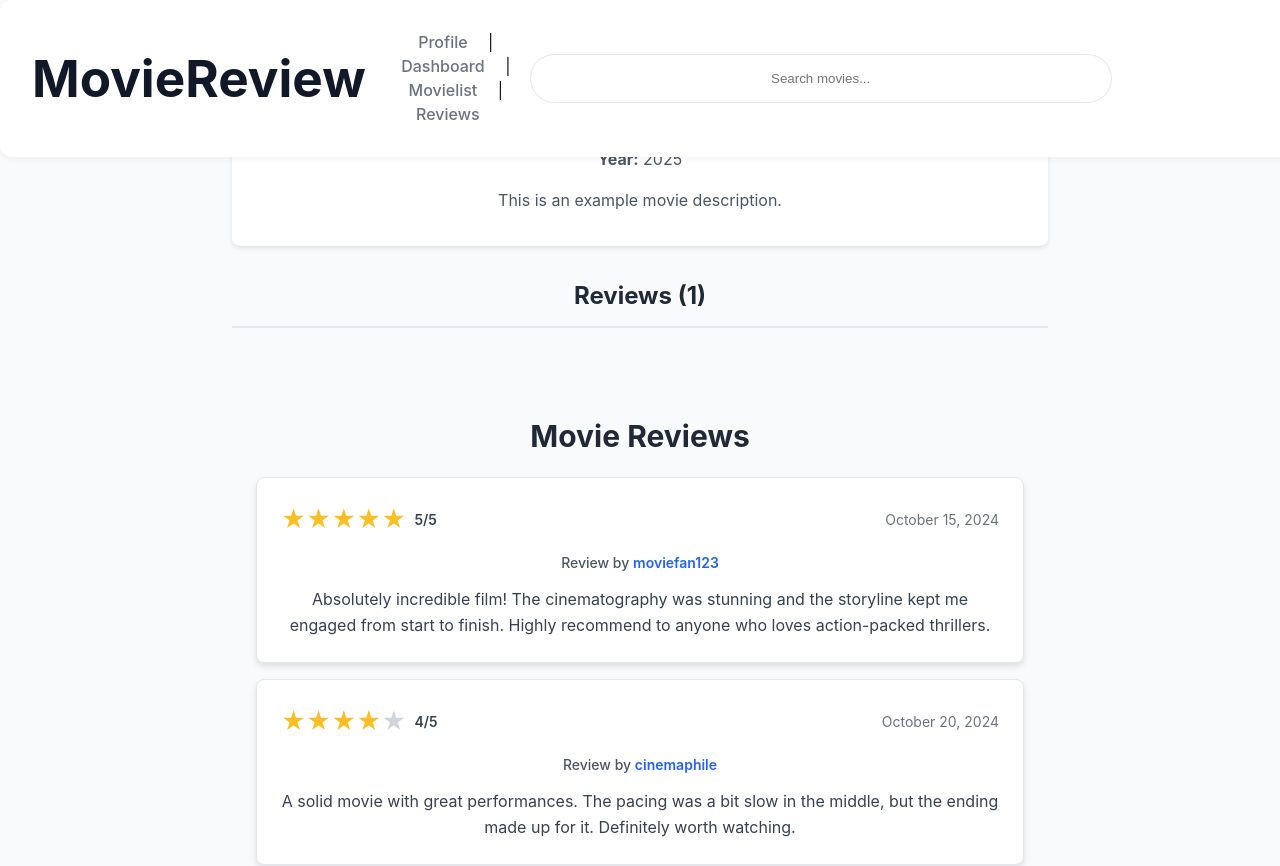
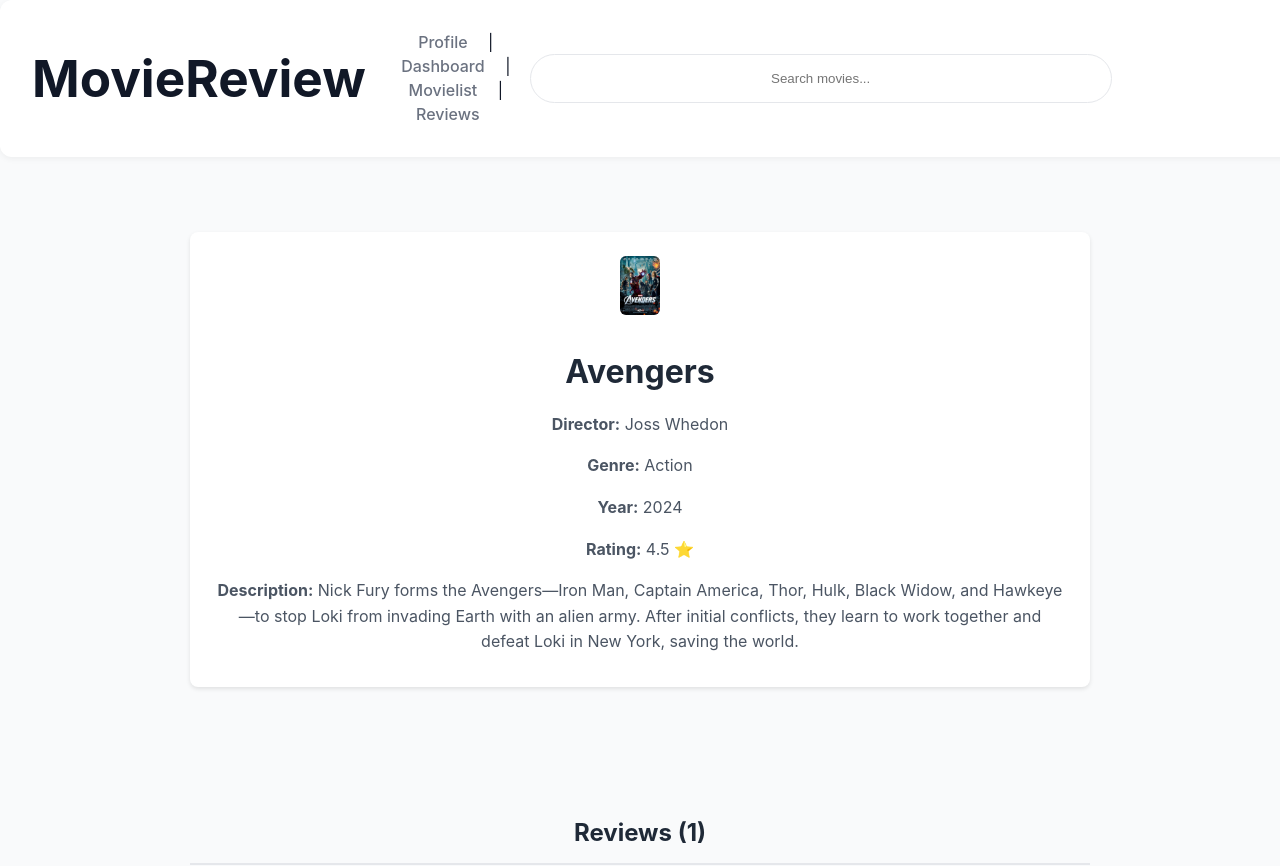
Before and after one commit to NickAndrews0808/Revature-Training-MovieReviewApp-FrontEnd, a React (Vite) app in the folder movie_review_app/: page /MovieDetail/1 in a window 1280 px wide. Shown: the top 866 px of the page. Built offline with nearby package versions, Linux system fonts and the light colour scheme.

Commit message:
Add details to movie section and review section

```diff
--- a/movie_review_app/src/pages/Movie/MovieDetail.css
+++ b/movie_review_app/src/pages/Movie/MovieDetail.css
@@ -23,6 +23,15 @@
 /* Reviews Section */
 .movie-reviews-section {
   margin-top: 32px;
+}
+
+.movie-container {
+  padding-top: 200px; /* adjust based on your header height */
+  display: flex;
+  flex-direction: column;
+  gap: 40px; /* space between movie info and reviews */
+  max-width: 900px;
+  margin: 0 auto; /* center content horizontally */
 }
 
 .reviews-header {
--- a/movie_review_app/src/pages/Movie/MovieDetail.jsx
+++ b/movie_review_app/src/pages/Movie/MovieDetail.jsx
@@ -4,11 +4,44 @@
 import "../Dashboard/Dashboard.css";
 import "./MovieDetail.css";
 // Added a MovieDetail.css but we can use bootstrap if we want
-
+    const movies = [
+        {
+            id: 1,
+            director: "Joss Whedon",
+            title: "Avengers",
+            genre: "Action",
+            year: 2024,
+            rating: 4.5,
+            image: "/images/The_Avengers.jpg",
+            desc: "Nick Fury forms the Avengers—Iron Man, Captain America, Thor, Hulk, Black Widow, and Hawkeye—to stop Loki from invading Earth with an alien army. After initial conflicts, they learn to work together and defeat Loki in New York, saving the world."
+        },
+        {
+            id: 2,
+            director: "Francis Ford Coppola",
+            title: "The Godfather",
+            genre: "Crime-Thriller",
+            year: 2023,
+            rating: 4.8,
+            image: "/images/Godfather.jpg",
+            desc: "Michael Corleone reluctantly joins his family's mafia business after an attempt on his father’s life and rises to become a powerful, ruthless leader."
+        },
+        {
+            id: 3,
+            director: "Steven Spielberg",
+            title: "Schindler's List",
+            genre: "Historical Drama",
+            year: 2023,
+            rating: 4.8,
+            image: "/images/Schindler's_List.jpg",
+            desc: "Oskar Schindler saves over a thousand Jews from the Holocaust by employing them in his factories, risking everything to protect them from the Nazis."
+        }
+    ];
 const MovieDetail = () => {
     const { id } = useParams(); // get the movie ID from the URL
     const [reviews, setReviews] = useState([]);
     const [loading, setLoading] = useState(true);
+
+    const movie = movies.find(m => m.id === parseInt(id));
 
     // Hey Justin I added this temporarily to see what looks good
     useEffect(() => {
@@ -50,20 +83,21 @@
         fetchMovieAndReviews();
     }, [id]); // Re-fetch when movie ID changes
 
-  const movie = {
-    id,
-    title: "Example Movie",
-    description: "This is an example movie description.",
-    year: 2025,
-  };
-
     return (
-    <div className="dashboard-container">
+        <div className="movie-container">
         {/* Movie Details Section */}
         <div className="movie-info">
+            <img
+            src={movie.image}
+            alt={movie.title}
+            className="img-fluid mb-3"
+            />
             <h2>{movie.title}</h2>
+            <p><strong>Director:</strong> {movie.director}</p>
+            <p><strong>Genre:</strong> {movie.genre}</p>
             <p><strong>Year:</strong> {movie.year}</p>
-        <p>{movie.description}</p>
+            <p><strong>Rating:</strong> {movie.rating} ⭐</p>
+            <p><strong>Description:</strong> {movie.desc}</p>
         </div>
 
         {/* Reviews Section */}
--- a/movie_review_app/src/pages/Review/Reviews.css
+++ b/movie_review_app/src/pages/Review/Reviews.css
@@ -1,7 +1,7 @@
 .reviews-page {
   max-width: 1200px;
   margin: 0 auto;
-  padding: 24px;
+  padding: 200px;
   background-color: #f9fafb;
   min-height: 100vh;
 }
```
Lines whose indentation alone changed are shown as unchanged.
